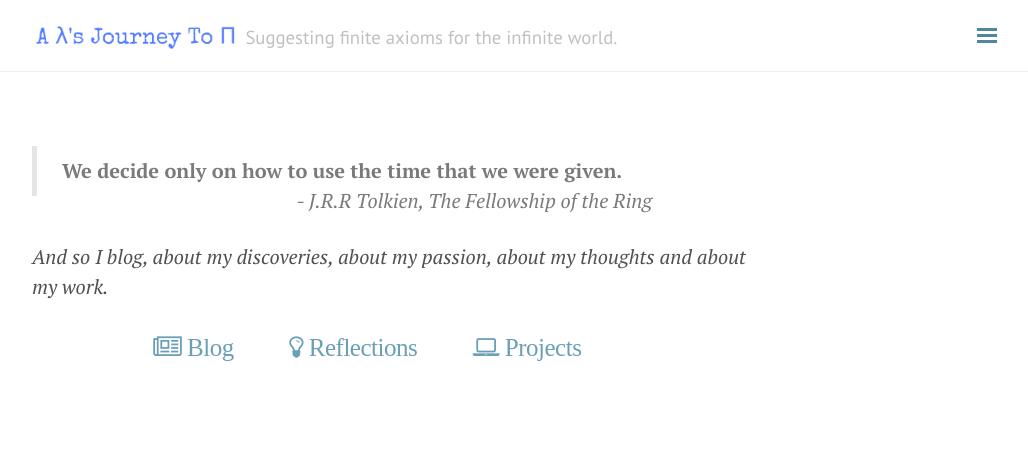
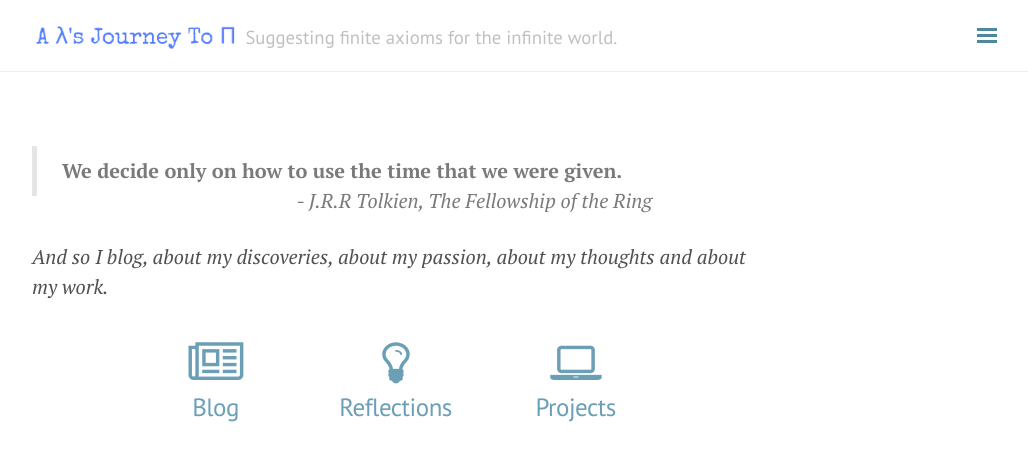
Before and after one commit to rarchk/rarchk.github.io, a Jekyll site: the page built from index.html, in a window 1280 px wide. Shown: the top 461 px of the page, without its empty margins (248-1276 px from the left). Built offline with Jekyll 4.4.1, drawn with Linux system fonts in a browser that asks for light colours; nearby versions of some CDN libraries; comment, search, counter and statistics services are not loaded.

Commit message:
updated index

```diff
--- a/index.html
+++ b/index.html
@@ -12,19 +12,32 @@
 	<i> And so I blog, about my discoveries, about my passion, about my thoughts and about my work.</i>
 </div>
 
-<div class="Hero">
-			<h3 align="center">
+<div >
+				<h3>
+				<div style="float: left; width:13%">
+                    &nbsp;
+                </div>
+
 
 				{% for home in site.author.home %}
 					{% assign iconname = home[0] %}
 					{% assign metadata = home[1] | split:'||' %}
-
+					<div style="float: left; width:25%">
+					<center>
+						<font size="18">
                     	<a href="{{ metadata[0] }}">
-				<i class="fa fa-{{ iconname }}" aria-hidden="true"> {{ metadata[1] }} </i>
+                        <i class="fa fa-{{ iconname }}" aria-hidden="true"></i>
                     	</a>
+                    	</font>
+                    	<p class="outline" style="color:#6a9fb5;">
+                        {{ metadata[1] }}
+                    	</p>
+                 	</center>
+                 	</div>
                  	{% assign current_index = current_index | plus: 1 %}
-				{% if current_index != len %}&nbsp;&nbsp;&nbsp;&nbsp;&nbsp;&nbsp;&nbsp;{% endif %}
 				{% endfor %}
 
+                <br style="clear: left;" />
 				</h3>
+
 </div>
```
Lines whose indentation alone changed are shown as unchanged.
